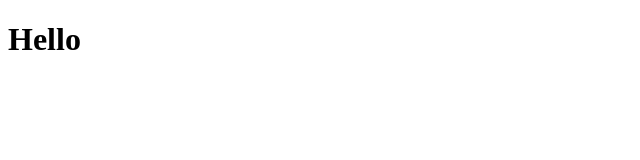
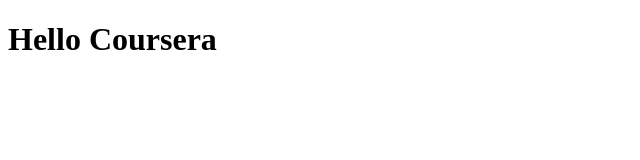
Before and after one commit to salwa-ksila/coursera-test, a plain HTML site: page site/index.html in a window 1280 px wide. Shown: the whole page, without its empty margins (0-640 px from the left). Drawn offline with Linux system fonts and the light colour scheme.

Commit message:
Small addition to our page content.

```diff
--- a/site/index.html
+++ b/site/index.html
@@ -3,5 +3,5 @@
 <head>
 <title>Hello Coursera!</title></head>
 <body>
-<h1>Hello</h1></body>
+<h1>Hello Coursera</h1></body>
 </html>
```
